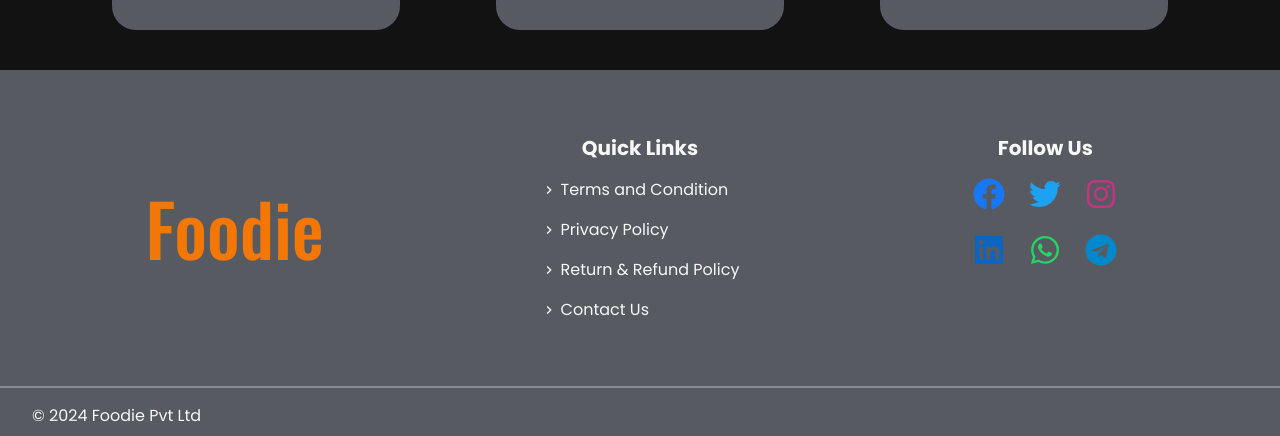
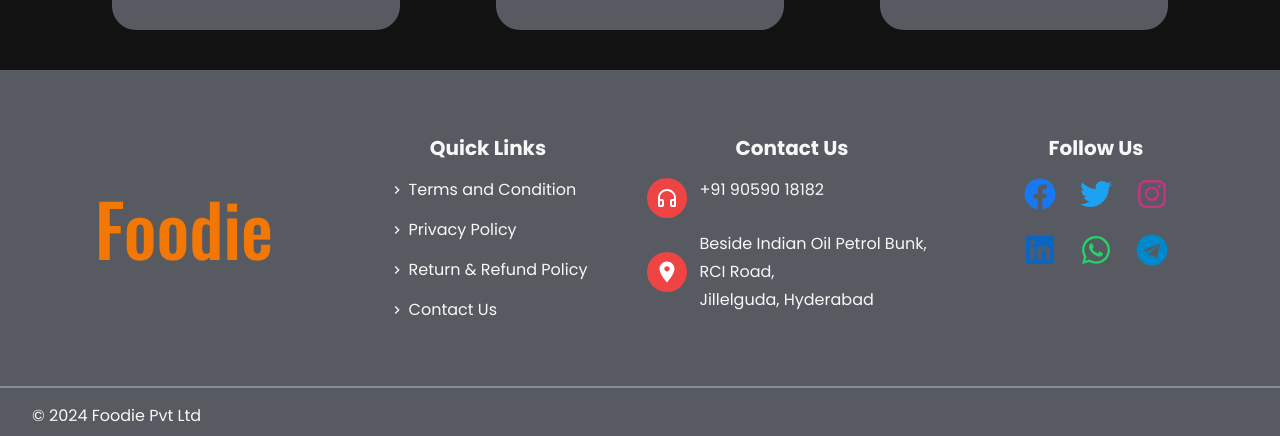
Before and after one commit to ketanbaitule/foodie, a Next.js app: page / in a window 1280 px wide. Shown: the part 2484-2920 px from the top of the page. Built offline with nearby package versions, Linux system fonts and the light colour scheme.

Commit message:
Add Contact In footer

```diff
--- a/src/app/Footer.tsx
+++ b/src/app/Footer.tsx
@@ -1,32 +1,75 @@
 import { oswald } from "@/style/font";
 import Link from "next/link";
-import { FaFacebook, FaInstagram, FaLinkedin, FaTelegram, FaTwitter, FaWhatsapp } from "react-icons/fa";
+import { CgHeadset } from "react-icons/cg";
+import {
+  FaFacebook,
+  FaInstagram,
+  FaLinkedin,
+  FaTelegram,
+  FaTwitter,
+  FaWhatsapp,
+} from "react-icons/fa";
+import { IoMdPin } from "react-icons/io";
 import { MdKeyboardArrowRight } from "react-icons/md";
 
-function Footer(){
-  return(
+function Footer() {
+  return (
     <div className="bg-secondary">
-      <div className="grid grid-cols-1 md:grid-cols-3 md:py-16 p-8 gap-y-8">
+      <div className="grid grid-cols-1 md:grid-cols-4 md:py-16 p-8 gap-y-8">
         <div className=" place-self-center ">
-          <h1 className={`text-primary text-7xl font-medium ${oswald.className}`}>Foodie</h1>
+          <h1
+            className={`text-primary text-7xl font-medium ${oswald.className}`}
+          >
+            Foodie
+          </h1>
         </div>
         <div className="flex flex-col items-center gap-y-4">
           <h2 className="font-semibold text-xl">Quick Links</h2>
 
           <ul className="flex flex-col max-md:items-center gap-y-4">
             <li>
-              <Link href={"/terms"} className="flex items-center gap-x-1" > <MdKeyboardArrowRight className="max-md:hidden" /> Terms and Condition</Link>
+              <Link href={"/terms"} className="flex items-center gap-x-1">
+                {" "}
+                <MdKeyboardArrowRight className="max-md:hidden" /> Terms and
+                Condition
+              </Link>
             </li>
             <li>
-              <Link href={"/privacy"} className="flex items-center gap-x-1" > <MdKeyboardArrowRight className="max-md:hidden" /> Privacy Policy</Link>
+              <Link href={"/privacy"} className="flex items-center gap-x-1">
+                {" "}
+                <MdKeyboardArrowRight className="max-md:hidden" /> Privacy
+                Policy
+              </Link>
             </li>
             <li>
-              <Link href={"/refund"} className="flex items-center gap-x-1" > <MdKeyboardArrowRight className="max-md:hidden" /> Return & Refund Policy</Link>
+              <Link href={"/refund"} className="flex items-center gap-x-1">
+                {" "}
+                <MdKeyboardArrowRight className="max-md:hidden" /> Return &
+                Refund Policy
+              </Link>
             </li>
             <li>
-              <Link href={"/contact"} className="flex items-center gap-x-1" > <MdKeyboardArrowRight className="max-md:hidden" /> Contact Us</Link>
+              <Link href={"/contact"} className="flex items-center gap-x-1">
+                {" "}
+                <MdKeyboardArrowRight className="max-md:hidden" /> Contact Us
+              </Link>
             </li>
           </ul>
+        </div>
+        <div className="flex flex-col gap-y-4 items-center">
+          <h2 className="font-semibold text-xl">Contact Us</h2>
+          <div className="grid grid-cols-[30px_1fr] place-items-start gap-3">
+            <CgHeadset className="self-center justify-self-end bg-red-500 h-10 w-10 rounded-full p-2 text-white" />
+            <span> +91 90590 18182</span>
+
+            <IoMdPin className="self-center justify-self-end bg-red-500 h-10 w-10 rounded-full p-2 text-white" />
+            <span className="text-wrap leading-7 ">
+              {" "}
+              Beside Indian Oil Petrol Bunk,
+              <br /> RCI Road,
+              <br /> Jillelguda, Hyderabad
+            </span>
+          </div>
         </div>
         <div className="flex flex-col gap-y-4 items-center">
           <h2 className="font-semibold text-xl">Follow Us</h2>
@@ -53,10 +96,10 @@ function Footer(){
         </div>
       </div>
       <div className="border-t-2 border-secondary/70 px-8 py-4">
-      © 2024 Foodie Pvt Ltd
+        © 2024 Foodie Pvt Ltd
       </div>
     </div>
-  )
+  );
 }
 
 export default Footer;
```
